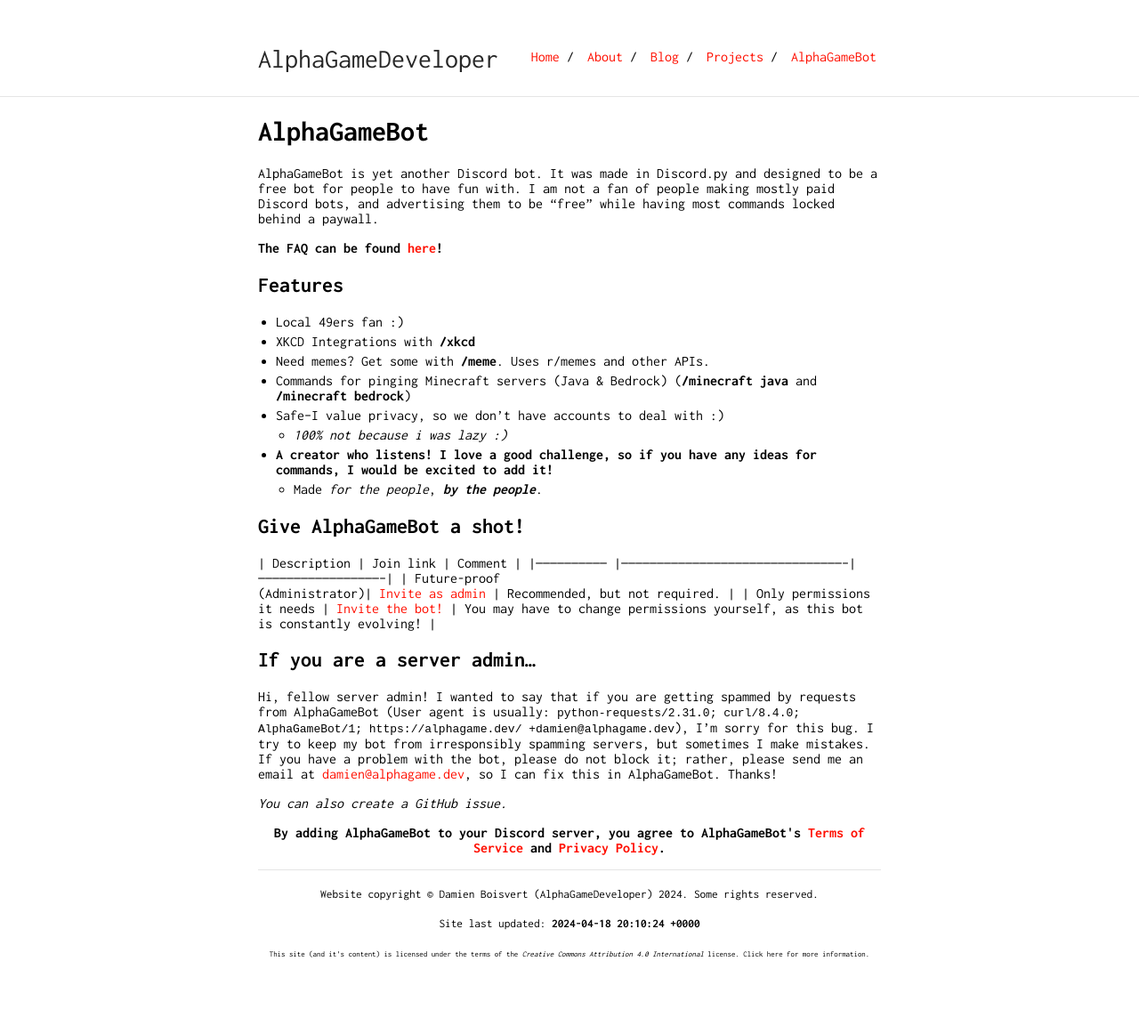
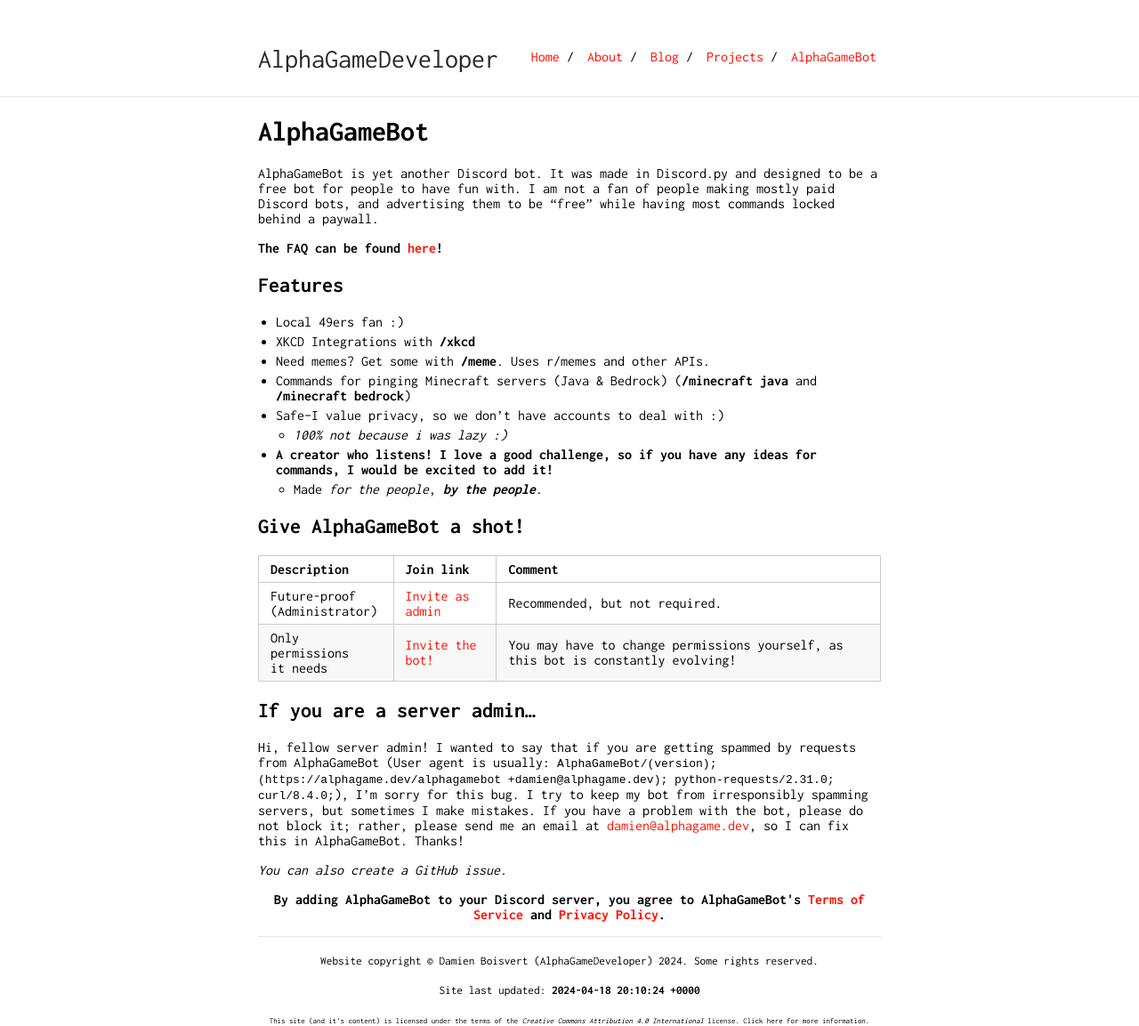
Before and after one commit to AlphaGameDeveloper/AlphaGame.dev, a Jekyll site: the page built from pages/alphagamebot/alphagamebot.md, in a window 1280 px wide. Shown: the whole page at 89% size. Built offline with Jekyll 4.4.1, drawn with Linux system fonts in a browser that asks for light colours; before the commit the page ends 1078 px from its top, so only the background shows below that.

Commit message:
Update alphagamebot.md

```diff
--- a/pages/alphagamebot/alphagamebot.md
+++ b/pages/alphagamebot/alphagamebot.md
@@ -25,13 +25,14 @@
 
 The AlphaGameBot *Privacy Policy* can be found [here](/alphagamebot/privacy)
 -->
+
 | Description                  | Join link                                                                                      | Comment                                             |
 |------------------------------ |-----------------------------------------------------------------------------------------------|-----------------------------------------------------|
 | Future-proof<br>(Administrator)| [Invite as admin](https://discord.com/api/oauth2/authorize?client_id=946533554953809930&permissions=8&scope=bot) | Recommended, but not required.                       |
 | Only permissions<br>it needs  | [Invite the bot!](https://discord.com/api/oauth2/authorize?client_id=946533554953809930&permissions=39859552415312&scope=bot) | You may have to change permissions yourself, as this bot is constantly evolving! |
 
 ## If you are a server admin...
-Hi, fellow server admin!  I wanted to say that if you are getting spammed by requests from AlphaGameBot (User agent is usually: `python-requests/2.31.0; curl/8.4.0; AlphaGameBot/1; https://alphagame.dev/ +damien@alphagame.dev`), I'm sorry for this bug.  I try to keep my bot from irresponsibly spamming servers, but sometimes I make mistakes.  If you have a problem with the bot, please do not block it; rather, please send me an email at [damien@alphagame.dev](mailto:damien@alphagame.dev), so I can fix this in AlphaGameBot.  Thanks!
+Hi, fellow server admin!  I wanted to say that if you are getting spammed by requests from AlphaGameBot (User agent is usually: `AlphaGameBot/(version); (https://alphagame.dev/alphagamebot +damien@alphagame.dev); python-requests/2.31.0; curl/8.4.0;`), I'm sorry for this bug.  I try to keep my bot from irresponsibly spamming servers, but sometimes I make mistakes.  If you have a problem with the bot, please do not block it; rather, please send me an email at [damien@alphagame.dev](mailto:damien@alphagame.dev), so I can fix this in AlphaGameBot.  Thanks!
 
 *You can also create a GitHub issue.*
 
```
